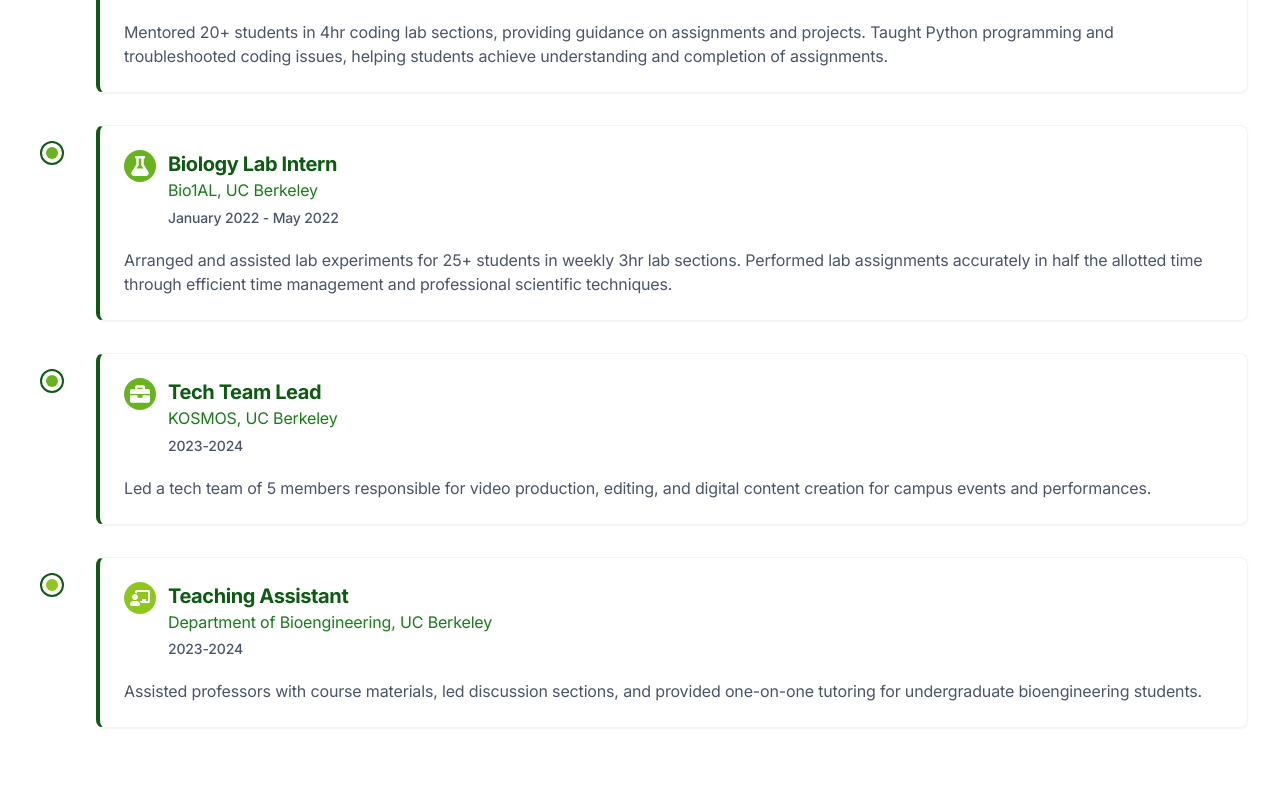
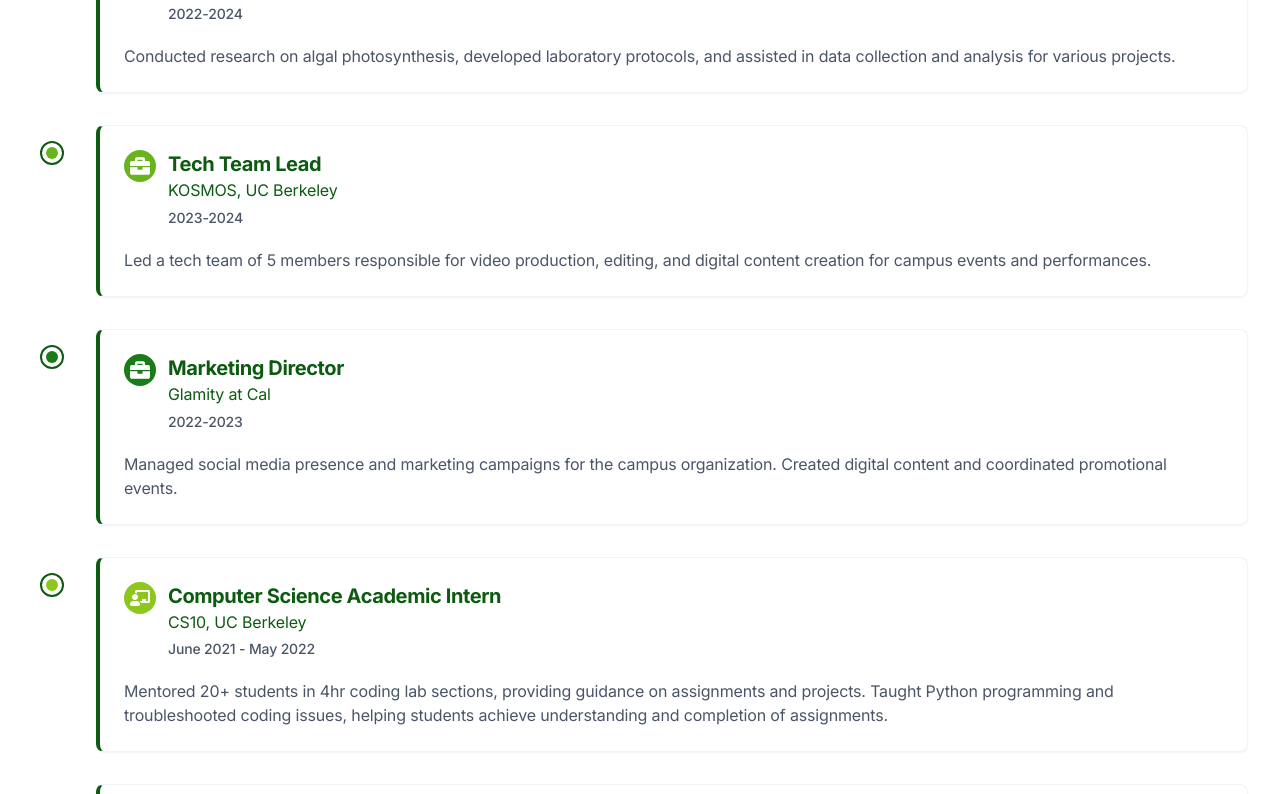
Before and after one commit to aviju888/mw-portfolio, a Next.js app: page / in a window 1280 px wide. Shown: the part 3530-4324 px from the top of the page. Built offline with nearby package versions, Linux system fonts and the light colour scheme.

Commit message:
Update components: Add bioconjugation internship, add links to experiences, update contact info, flip UC Berkeley text, change email icon

```diff
--- a/src/components/Contact.tsx
+++ b/src/components/Contact.tsx
@@ -1,8 +1,7 @@
 'use client';
 
 import { motion } from 'framer-motion';
-import { FaMapMarkerAlt, FaPhone, FaLinkedin } from 'react-icons/fa';
-import { MdEmail } from 'react-icons/md';
+import { FaPhone, FaLinkedin, FaEnvelope } from 'react-icons/fa';
 
 const Contact = () => {
   const fadeIn = {
@@ -16,18 +15,11 @@
 
   const contactItems = [
     {
-      icon: <MdEmail size={22} />,
+      icon: <FaEnvelope size={20} />,
       label: "Email",
       value: "moniwang9242@gmail.com",
       link: "mailto:moniwang9242@gmail.com",
       gradient: "from-[var(--secondary)] to-[var(--accent)]"
-    },
-    {
-      icon: <FaMapMarkerAlt size={20} />,
-      label: "Location",
-      value: "Lafayette, CA",
-      link: null,
-      gradient: "from-[var(--accent)] to-[var(--highlight)]"
     },
     {
       icon: <FaPhone size={20} />,
@@ -35,6 +27,13 @@
       value: "(925) 878-2788",
       link: "tel:9258782788",
       gradient: "from-[var(--highlight)] to-[var(--secondary)]"
+    },
+    {
+      icon: <FaLinkedin size={20} />,
+      label: "LinkedIn",
+      value: "monicaqwang",
+      link: "https://www.linkedin.com/in/monicaqwang/",
+      gradient: "from-[var(--accent)] to-[var(--highlight)]"
     }
   ];
 
@@ -98,21 +97,6 @@
                   </div>
                 ))}
               </div>
-
-              <div className="mt-10 pt-6 border-t border-gray-100 dark:border-gray-700 text-center">
-                <h4 className="font-semibold mb-4 text-[var(--heading-color)]">
-                  Connect on LinkedIn
-                </h4>
-                <a
-                  href="https://www.linkedin.com/in/monicaqwang/"
-                  target="_blank"
-                  rel="noopener noreferrer"
-                  className="inline-flex items-center gap-2 px-5 py-2.5 bg-[var(--secondary)] hover:bg-[var(--accent)] text-white rounded-lg shadow-sm hover:shadow-md transition-all"
-                >
-                  <FaLinkedin size={18} />
-                  <span>Monica Wang</span>
-                </a>
-              </div>
             </div>
           </motion.div>
         </div>
--- a/src/components/Education.tsx
+++ b/src/components/Education.tsx
@@ -26,7 +26,18 @@
       period: "2020-2024",
       details: "Bachelor of Science in Microbial Biology with a 3.814 GPA. Specializing in multidisciplinary courses in chemistry, physics, and biology, as well as coding applications in bioengineering.",
       icon: <FaGraduationCap className="w-5 h-5" />,
-      color: "bg-[var(--secondary)]"
+      color: "bg-[var(--secondary)]",
+      url: ""
+    },
+    {
+      type: "work",
+      title: "Bioconjugation Intern",
+      institution: "Biotium",
+      period: "2023-2024",
+      details: "Produced and purified bioconjugates for research and diagnostic applications. Performed quality control testing and assisted in developing new bioconjugation protocols.",
+      icon: <FaFlask className="w-5 h-5" />,
+      color: "bg-[var(--brightest)]",
+      url: ""
     },
     {
       type: "work",
@@ -35,7 +46,28 @@
       period: "2022-2024",
       details: "Conducted research on algal photosynthesis, developed laboratory protocols, and assisted in data collection and analysis for various projects.",
       icon: <FaFlask className="w-5 h-5" />,
-      color: "bg-[var(--accent)]"
+      color: "bg-[var(--accent)]",
+      url: "https://niyogilab.berkeley.edu/"
+    },
+    {
+      type: "work",
+      title: "Tech Team Lead",
+      institution: "KOSMOS, UC Berkeley",
+      period: "2023-2024",
+      details: "Led a tech team of 5 members responsible for video production, editing, and digital content creation for campus events and performances.",
+      icon: <FaBriefcase className="w-5 h-5" />,
+      color: "bg-[var(--highlight)]",
+      url: "https://www.youtube.com/channel/UChvWutuKGAvyALW_fWDNfXg"
+    },
+    {
+      type: "work",
+      title: "Marketing Director",
+      institution: "Glamity at Cal",
+      period: "2022-2023",
+      details: "Managed social media presence and marketing campaigns for the campus organization. Created digital content and coordinated promotional events.",
+      icon: <FaBriefcase className="w-5 h-5" />,
+      color: "bg-[var(--accent)]",
+      url: "https://www.instagram.com/glamityatcal/"
     },
     {
       type: "work",
@@ -44,7 +76,8 @@
       period: "June 2021 - May 2022",
       details: "Mentored 20+ students in 4hr coding lab sections, providing guidance on assignments and projects. Taught Python programming and troubleshooted coding issues, helping students achieve understanding and completion of assignments.",
       icon: <FaChalkboardTeacher className="w-5 h-5" />,
-      color: "bg-[var(--brightest)]"
+      color: "bg-[var(--brightest)]",
+      url: "https://cs10.org/sp22/"
     },
     {
       type: "work",
@@ -53,25 +86,8 @@
       period: "January 2022 - May 2022",
       details: "Arranged and assisted lab experiments for 25+ students in weekly 3hr lab sections. Performed lab assignments accurately in half the allotted time through efficient time management and professional scientific techniques.",
       icon: <FaFlask className="w-5 h-5" />,
-      color: "bg-[var(--highlight)]"
-    },
-    {
-      type: "work",
-      title: "Tech Team Lead",
-      institution: "KOSMOS, UC Berkeley",
-      period: "2023-2024",
-      details: "Led a tech team of 5 members responsible for video production, editing, and digital content creation for campus events and performances.",
-      icon: <FaBriefcase className="w-5 h-5" />,
-      color: "bg-[var(--highlight)]"
-    },
-    {
-      type: "education",
-      title: "Teaching Assistant",
-      institution: "Department of Bioengineering, UC Berkeley",
-      period: "2023-2024",
-      details: "Assisted professors with course materials, led discussion sections, and provided one-on-one tutoring for undergraduate bioengineering students.",
-      icon: <FaChalkboardTeacher className="w-5 h-5" />,
-      color: "bg-[var(--brightest)]"
+      color: "bg-[var(--highlight)]",
+      url: ""
     }
   ];
 
@@ -129,7 +145,18 @@
                     <div>
                       <h4 className="text-xl font-bold text-[var(--secondary)]">{exp.title}</h4>
                       <div className="text-[var(--accent)] mb-1">
-                        {exp.institution}
+                        {exp.url ? (
+                          <a
+                            href={exp.url}
+                            target="_blank"
+                            rel="noopener noreferrer"
+                            className="hover:underline"
+                          >
+                            {exp.institution}
+                          </a>
+                        ) : (
+                          exp.institution
+                        )}
                       </div>
                       <div className="text-sm text-[var(--text-color)] mb-3 font-medium">
                         {exp.period}
--- a/src/components/Footer.tsx
+++ b/src/components/Footer.tsx
@@ -1,6 +1,6 @@
 'use client';
 
-import { FaLinkedin, FaGoogle } from 'react-icons/fa';
+import { FaLinkedin, FaEnvelope } from 'react-icons/fa';
 import Link from 'next/link';
 
 const Footer = () => {
@@ -13,14 +13,14 @@
           <div>
             <h3 className="text-xl font-bold mb-4 text-white">Monica Wang</h3>
             <p className="text-white mb-4">
-              Microbial Biology | UC Berkeley
+              UC Berkeley | Microbial Biology
             </p>
             <div className="flex space-x-4">
               <a href="https://www.linkedin.com/in/monicaqwang/" target="_blank" rel="noopener noreferrer" className="text-white hover:text-[var(--brightest)] transition-colors">
                 <FaLinkedin size={20} />
               </a>
               <a href="mailto:moniwang9242@gmail.com" target="_blank" rel="noopener noreferrer" className="text-white hover:text-[var(--brightest)] transition-colors">
-                <FaGoogle size={20} />
+                <FaEnvelope size={20} />
               </a>
             </div>
           </div>
@@ -59,9 +59,18 @@
           <div>
             <h3 className="text-xl font-bold mb-4 text-white">Contact Info</h3>
             <address className="not-italic text-white space-y-2">
-              <p>Lafayette, CA</p>
-              <p className="mt-2">Email: moniwang9242@gmail.com</p>
-              <p>Phone: (925) 878-2788</p>
+              <p>Email: <a href="mailto:moniwang9242@gmail.com" className="hover:text-[var(--brightest)] transition-colors">moniwang9242@gmail.com</a></p>
+              <p className="mt-2">Phone: <a href="tel:9258782788" className="hover:text-[var(--brightest)] transition-colors">(925) 878-2788</a></p>
+              <p className="mt-2">
+                LinkedIn: <a
+                  href="https://www.linkedin.com/in/monicaqwang/"
+                  target="_blank"
+                  rel="noopener noreferrer"
+                  className="hover:text-[var(--brightest)] transition-colors"
+                >
+                  monicaqwang
+                </a>
+              </p>
             </address>
           </div>
         </div>
--- a/src/components/ProjectsPapers.tsx
+++ b/src/components/ProjectsPapers.tsx
@@ -183,23 +183,8 @@
               variants={fadeIn}
               className="relative"
             >
-              {/* Paper preview thumbnail that sticks out */}
-              <div className="absolute -left-4 sm:-left-8 top-1/2 transform -translate-y-1/2 w-16 h-20 sm:w-24 sm:h-32 z-10 shadow-md rounded-md overflow-hidden border-2 border-white transition-transform group-hover:scale-105">
-                <a href={item.pdf} target="_blank" rel="noopener noreferrer">
-                  <div className="relative w-full h-full">
-                    <Image
-                      src={item.thumbnail}
-                      alt={`Preview of ${item.title}`}
-                      fill
-                      className="object-cover"
-                    />
-                    <div className="absolute inset-0 bg-black bg-opacity-20 hover:bg-opacity-10 transition-all"></div>
-                  </div>
-                </a>
-              </div>
-
               {/* Main content card */}
-              <div className="bg-white border border-gray-100 p-6 pl-16 sm:pl-20 rounded-lg shadow-sm hover:shadow-md transition-shadow group">
+              <div className="bg-white border border-gray-100 p-6 md:p-8 rounded-lg shadow-sm hover:shadow-md transition-shadow group">
                 <div className="flex items-start gap-4">
                   <div className="pt-1 flex-shrink-0">
                     <span className="inline-flex items-center justify-center w-10 h-10 rounded-full text-white bg-[var(--secondary)]">
@@ -214,6 +199,8 @@
                       </span>
                     </div>
 
+                    <div className="flex flex-col md:flex-row gap-6 md:gap-8">
+                      <div className="flex-1">
                         <p className="text-[var(--text-color)] mb-3">{item.description}</p>
 
                         <p className="text-[var(--text-color)] mb-1"><strong>Authors:</strong> {item.authors}</p>
@@ -244,6 +231,23 @@
                           )}
                         </div>
                       </div>
+
+                      {/* Paper preview thumbnail on the right */}
+                      <div className="flex-shrink-0 w-32 h-44 md:w-48 md:h-64 shadow-lg rounded-md overflow-hidden border border-gray-200 transition-all duration-300 group-hover:scale-105 group-hover:shadow-xl mx-auto md:mx-0">
+                        <a href={item.pdf} target="_blank" rel="noopener noreferrer" className="block relative w-full h-full group/preview">
+                          <div className="relative w-full h-full">
+                            <Image
+                              src={item.thumbnail}
+                              alt={`Preview of ${item.title}`}
+                              fill
+                              className="object-cover"
+                            />
+                            <div className="absolute inset-0 bg-transparent group-hover/preview:bg-[var(--secondary)]/30 transition-all duration-300"></div>
+                          </div>
+                        </a>
+                      </div>
+                    </div>
+                  </div>
                 </div>
               </div>
             </motion.div>
```
Lines whose indentation alone changed are shown as unchanged.
